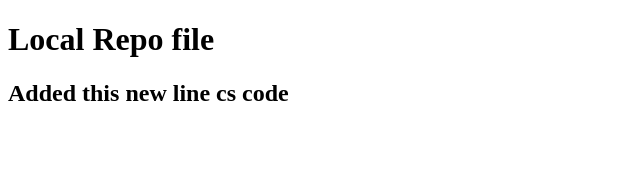
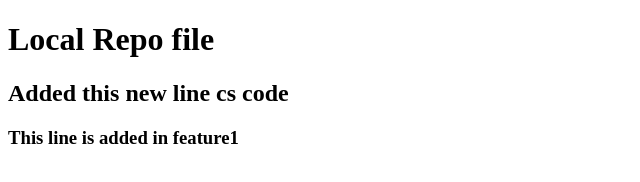
Before and after one commit to khalidhussain-dev/localrepo, a plain HTML site: page index.html in a window 1280 px wide. Shown: the whole page, without its empty margins (0-640 px from the left). Drawn offline with Linux system fonts and the light colour scheme.

Commit message:
Added a line in feat1

```diff
--- a/index.html
+++ b/index.html
@@ -8,5 +8,6 @@
   <body>
     <h1>Local Repo file</h1>
     <h2>Added this new line cs code</h2>
+    <h3>This line is added in feature1</h3>
   </body>
 </html>
```
